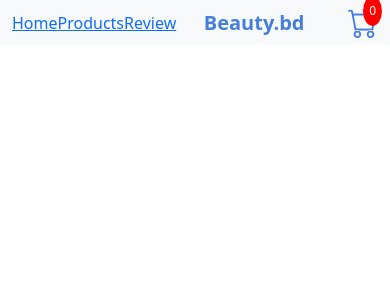
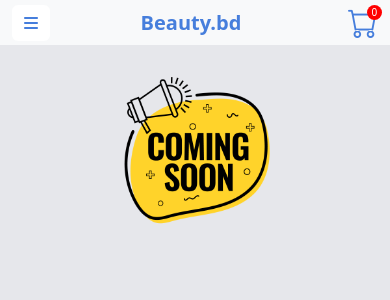
Before and after one commit to tranvietanh20112001/frontend, a React (Create React App) app: page /home in a window 390 px wide. Shown: the top 300 px of the page. Built offline with nearby package versions, Linux system fonts and the light colour scheme.

Commit message:
update homepage, review, add sidebar menu

```diff
--- a/public/index.html
+++ b/public/index.html
@@ -37,7 +37,7 @@
     />
     <script src="https://kit.fontawesome.com/d0084e501f.js" crossorigin="anonymous"></script>
   </head>
-  <body>
+  <body style="background-color: #e6e7eb;">
     <noscript>You need to enable JavaScript to run this app.</noscript>
     <div id="root"></div>
     <!--
--- a/src/App.tsx
+++ b/src/App.tsx
@@ -6,6 +6,7 @@ import Container from "./components/Container";
 import CartItemsComponent from "./components/CheckoutPage/CartItemsComponent/CartItemsComponent";
 import { Provider } from "react-redux";
 import store from "./store";
+import ComingSoon from "./components/HomepageAndReviewComponent/ComingSoon";
 
 function App() {
   return (
@@ -15,6 +16,8 @@ function App() {
         <Routes>
           <Route path="/cart" element={<CartItemsComponent />} />
           <Route path="/products" element={<Container />} />
+          <Route path="/home" element={<ComingSoon />} />
+          <Route path="/review" element={<ComingSoon />} />
         </Routes>
       </Router>
     </Provider>
--- a/src/components/CheckoutPage/CartItemsComponent/CartItemsStyles.js
+++ b/src/components/CheckoutPage/CartItemsComponent/CartItemsStyles.js
@@ -4,6 +4,7 @@ export const Container = styled.div`
   font-family: Arial, sans-serif;
   padding: 20px;
   background-color: #e5e7eb;
+  min-height: 100vh;
 `;
 
 export const Header = styled.div`
--- a/src/components/CheckoutPage/CartItemsComponent/cartItem.jsx
+++ b/src/components/CheckoutPage/CartItemsComponent/cartItem.jsx
@@ -1,26 +1,18 @@
-import React, { useState, useEffect } from "react";
+import React, { useState } from "react";
 import { useDispatch } from "react-redux";
 import { removeFromCart } from "../../../slices/cart";
 import { QuantityButton } from "../../ProductPage/ProductDetailComponent/ProductDetailComponent.styled";
 
 const CartItem = ({ cartItem, decrement, increment }) => {
   const dispatch = useDispatch();
-
-  const [count, setCount] = useState(() => {
-    const storedCount = localStorage.getItem(`cartItem_${cartItem.product.productId}`);
-    return storedCount ? parseInt(storedCount, 10) : cartItem.quantity;
-  });
-
-
-  useEffect(() => {
-    localStorage.setItem(`cartItem_${cartItem.product.productId}`, count.toString());
-  }, [cartItem.product.productId, count]);
+  const [count, setCount] = useState(cartItem.quantity);
 
   const handleDecrement = () => {
     if (count > 1) {
       setCount(count - 1);
       decrement(cartItem.product.id);
     } else {
+      // Display confirmation dialog
       const confirmed = window.confirm("This product will be removed from your cart. Are you sure?");
       if (confirmed) {
         dispatch(removeFromCart(cartItem.product.productId));
@@ -37,6 +29,7 @@ const CartItem = ({ cartItem, decrement, increment }) => {
     dispatch(removeFromCart(cartItem.product.productId));
   };
 
+  // Calculate total price
   const totalPrice = (count * cartItem.product.price).toFixed(2);
 
   return (
@@ -52,15 +45,10 @@ const CartItem = ({ cartItem, decrement, increment }) => {
         <p className="cart-item-description">{cartItem.product.description}</p>
         <div className="cart-item-bottom">
           <QuantityButton>
-            <button onClick={handleDecrement} disabled={count === 1}>
+            <button onClick={handleDecrement} disabled={cartItem.quantity === 1}>
               -
             </button>
-            <input
-              type="number"
-              value={count}
-              readOnly
-              style={{ width: '30px' }}
-            />
+            <input type="number" value={count} readOnly style={{ width: '30px' }} />
             <button onClick={handleIncrement}>+</button>
           </QuantityButton>
 
--- a/src/components/Header/HeaderComponent.tsx
+++ b/src/components/Header/HeaderComponent.tsx
@@ -1,10 +1,11 @@
-import React from "react";
-import { Container, Nav, Navbar } from "react-bootstrap";
+import React, { useState } from "react";
+import { Button, Container, Nav, Navbar, Offcanvas } from "react-bootstrap";
 import * as S from "./Header.styled";
 import styled from "styled-components";
-import { NavLink } from "react-router-dom";
+import { Link, NavLink } from "react-router-dom";
 import { useSelector } from "react-redux";
 import { RootState } from "../../store";
+import './HeaderStyle.css'
 
 const GreenCartIcon = styled.div`
   font-size: 30px;
@@ -13,30 +14,51 @@ const GreenCartIcon = styled.div`
   display: inline-block;
 
   span {
+    top: 5px;
+    text-align: center;
     position: absolute;
-    top: -4px;
     right: -4px;
     background-color: red;
     color: white;
     border-radius: 100%;
-    padding: 6px;
-    font-size: 12px;
+    font-size: 10px;
+    width: 15px;
+    height: 15px;
   }
 `;
 
 const HeaderComponent: React.FC = () => {
   const cart = useSelector((state: RootState) => state.cart.cart);
   const totalQuantity = cart.length;
+  const [show, setShow] = useState(false);
 
+  const handleClose = () => setShow(false);
+  const handleShow = () => setShow(true);
   return (
     <Navbar bg="light" data-bs-theme="light" style={{ padding: "0" }}>
       <Container>
-        <Nav>
-          <NavLink to="#home">Home</NavLink>
+      <Nav id="side-bar-menu">
+          <Button variant="primary" onClick={handleShow} id="navbar-menu-btn">
+            <i className="fa-solid fa-bars"></i>
+          </Button>
+
+          <Offcanvas id="side-bar-menu-container" show={show} onHide={handleClose}>
+            <Offcanvas.Header closeButton>
+              <h1>Menu</h1>
+            </Offcanvas.Header>
+            <Offcanvas.Body>
+              <NavLink to="/home"><h2>Home</h2></NavLink>
+              <NavLink to="/products"><h2>Products</h2></NavLink>
+              <NavLink to="/review"><h2>Review</h2></NavLink>
+            </Offcanvas.Body>
+          </Offcanvas>
+        </Nav>
+        <Nav id="navbar-left">
+          <NavLink to="/home">Home</NavLink>
           <NavLink to="/products">Products</NavLink>
-          <NavLink to="#pricing">Review</NavLink>
+          <NavLink to="/review">Review</NavLink>
         </Nav>
-        <Navbar.Brand href="#home">
+        <Navbar.Brand as={Link} to={"/home"}>
           <S.NavbarLogo>Beauty.bd</S.NavbarLogo>
         </Navbar.Brand>
         <NavLink to="/cart">
--- a/src/components/Header/HeaderStyle.css
+++ b/src/components/Header/HeaderStyle.css
@@ -1,8 +1,8 @@
 @media(max-width: 768px){
-    #drop-down-menu{
+    #side-bar-menu{
         display: block !important;
     }
-    #navbar-left-menu{
+    #navbar-left{
         display: none !important;
     }
 }
@@ -11,6 +11,32 @@
     color: #467edc;
 }
 
-#drop-down-menu{
+#navbar-left{
+    display: flex;
+    gap: 20px;
+}
+
+#navbar-left a{
+    text-decoration: none;
+}
+
+#side-bar-menu{
     display: none;
 }
+
+#side-bar-menu-container a{
+    text-decoration: none;
+}
+
+#side-bar-menu-container{
+    width: 300px;
+}
+
+#navbar-menu-btn{
+    background-color: white;
+    border: none;
+}
+
+#navbar-menu-btn i {
+    color: #467edc;
+}
--- /dev/null
+++ b/src/components/HomepageAndReviewComponent/ComingSoon.styled.ts
@@ -0,0 +1,11 @@
+import {styled} from "styled-components";
+
+export const ImageContainer = styled.div`
+    display: flex;
+    justify-content: center;
+    background-color: #e6e7eb;
+`;
+
+export const CoomingSoonImg = styled.img`
+    width: 50%;
+`
--- /dev/null
+++ b/src/components/HomepageAndReviewComponent/ComingSoon.tsx
@@ -0,0 +1,12 @@
+import React from 'react';
+import * as S from './ComingSoon.styled'
+
+const ComingSoon = () => {
+    return (
+        <S.ImageContainer className='image-container'>
+            <S.CoomingSoonImg src="../comming-soon.png" alt="" />
+        </S.ImageContainer>
+    );
+};
+
+export default ComingSoon;
```
Also changed, not shown: public/comming-soon.png (added).
